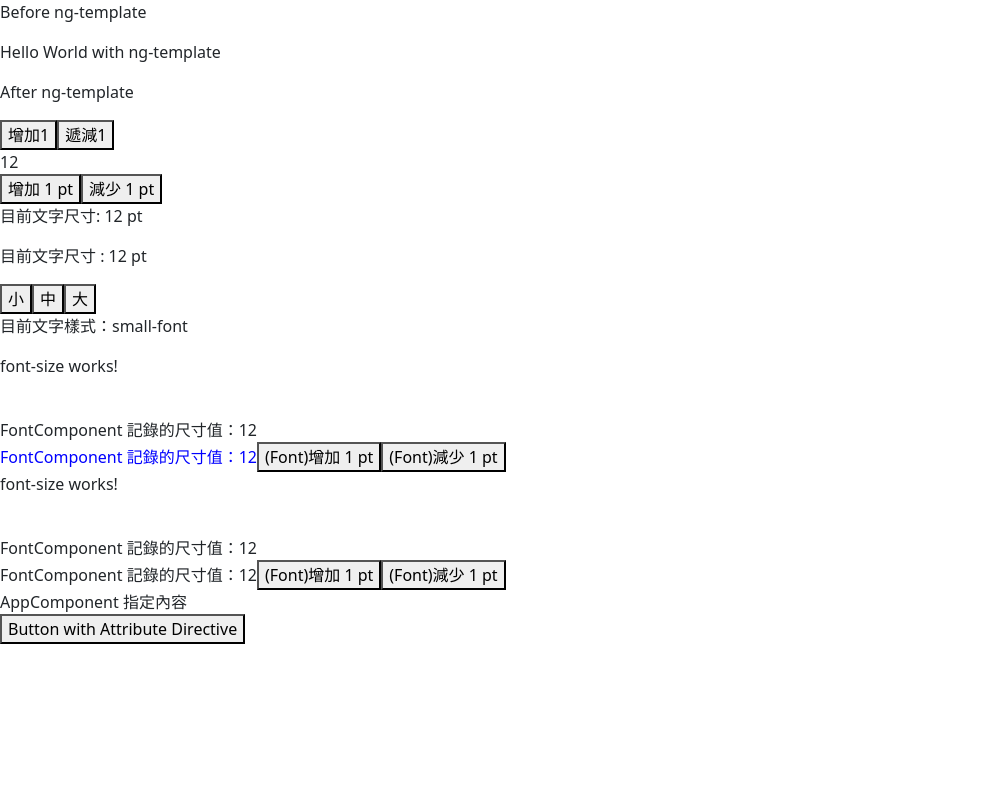
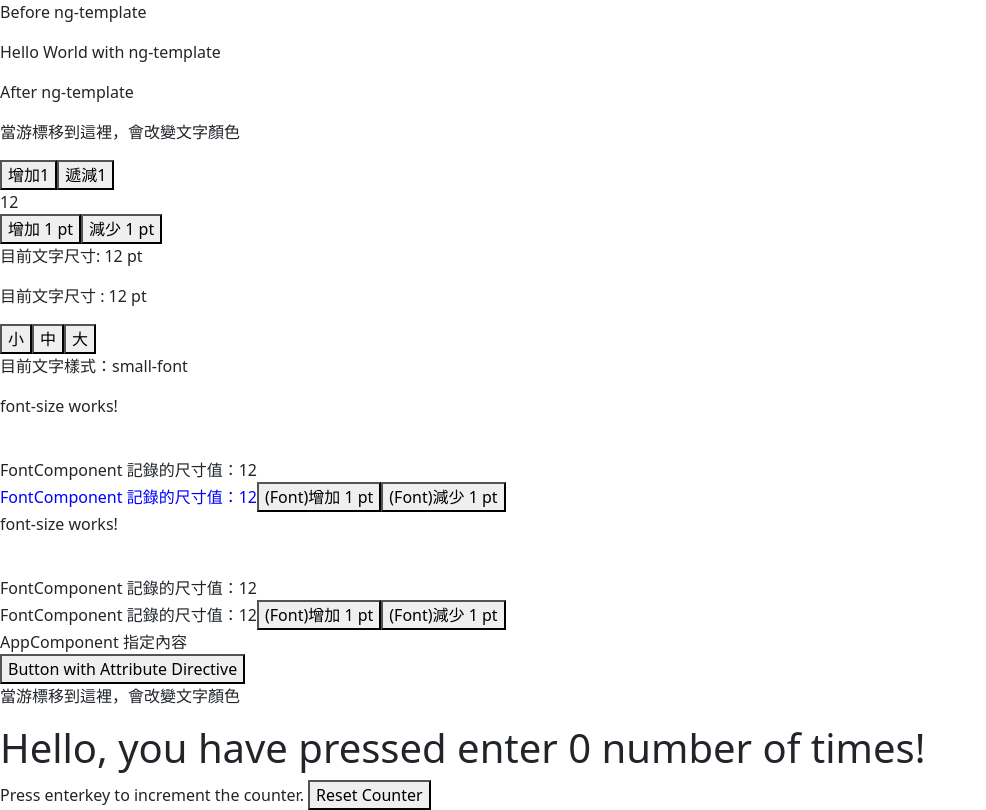
Before and after one commit to Joseph225Gang/AngularStandaonePractise, an Angular app: page / in a window 1280 px wide. Shown: the whole page, without its empty margins (0-986 px from the left). Built offline with nearby package versions, Linux system fonts and the light colour scheme.

Commit message:
'hostlistener'

```diff
--- a/src/app/app.component.html
+++ b/src/app/app.component.html
@@ -1,6 +1,8 @@
 <p>Before ng-template</p>
 <div *ngTemplateOutlet="sample"></div>
 <p>After ng-template</p>
+
+<p appOverHighlight>當游標移到這裡，會改變文字顏色</p>
 
 <ng-template #sample>
   <p>Hello World with ng-template</p>
@@ -46,3 +48,5 @@
 </app-child>
 
 <button appbsbutton="">Button with Attribute Directive</button>
+<p appOverHighlight>當游標移到這裡，會改變文字顏色</p>
+<h1>Hello, you have pressed enter {{counter}} number of times!</h1> Press enterkey to increment the counter. <button (click)="resetCounter()">Reset Counter</button>
--- a/src/app/app.component.ts
+++ b/src/app/app.component.ts
@@ -1,8 +1,7 @@
-import { AfterViewChecked, AfterViewInit,Component, CUSTOM_ELEMENTS_SCHEMA, ViewChild, OnInit  } from '@angular/core';
+import { AfterViewChecked, AfterViewInit,Component, CUSTOM_ELEMENTS_SCHEMA, ViewChild, OnInit, HostListener, ChangeDetectorRef } from '@angular/core';
 import { RouterOutlet } from '@angular/router';
 import {FontSizeComponent} from './font-size/font-size.component';
 import { CommonModule } from '@angular/common';
-
 @Component({
   selector: 'app-root',
   standalone: true,
@@ -17,7 +16,12 @@ export class AppComponent implements OnInit, AfterViewInit, AfterViewChecked{
   fontSizeType : string | number = 'small';
   @ViewChild(FontSizeComponent, { static: true })
   staticSize!: FontSizeComponent;
+  counter: number = 0;
 
+  constructor(private changeDetectorRef: ChangeDetectorRef)
+  {
+
+  }
   ngOnInit(): void {
     // 要用右上方的 Open in New Window 功能，利用開發者工具觀察
     console.log('AppComponent - ngOnInit - staticSize', this.staticSize);
@@ -53,6 +57,15 @@ export class AppComponent implements OnInit, AfterViewInit, AfterViewChecked{
     this.fontSize = size;
   }
 
+  @HostListener('window:keydown.enter', ['$event'])
+  handleKeyDown(event: KeyboardEvent) {
+    this.counter++;
+    this.changeDetectorRef.detectChanges();
+  }
+  resetCounter() {
+    this.counter = 0;
+  }
+
   get fontClass(): string {
     return `${this.fontSizeType}-font`;
   }
--- a/src/app/bs-button.directive.ts
+++ b/src/app/bs-button.directive.ts
@@ -1,4 +1,4 @@
-import { ElementRef, Directive, OnInit } from '@angular/core';
+import { ElementRef, Directive, OnInit, HostListener } from '@angular/core';
 
 @Directive({
   selector: '[appBsButton]',
@@ -13,5 +13,4 @@ export class BsButtonDirective implements OnInit {
     button.classList.add('btn');
     button.classList.add('btn-primary');
   }
-
-}
+  }
```
Also changed, not shown: src/app/over-highlight.directive.ts (added, +19 -0 lines), 1 other file (tests, documents, lock files or other folders).
